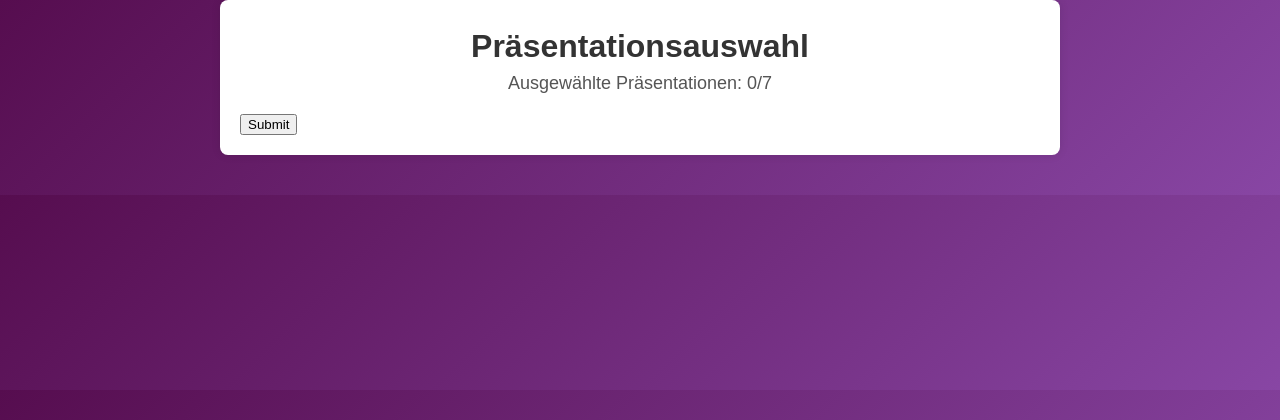
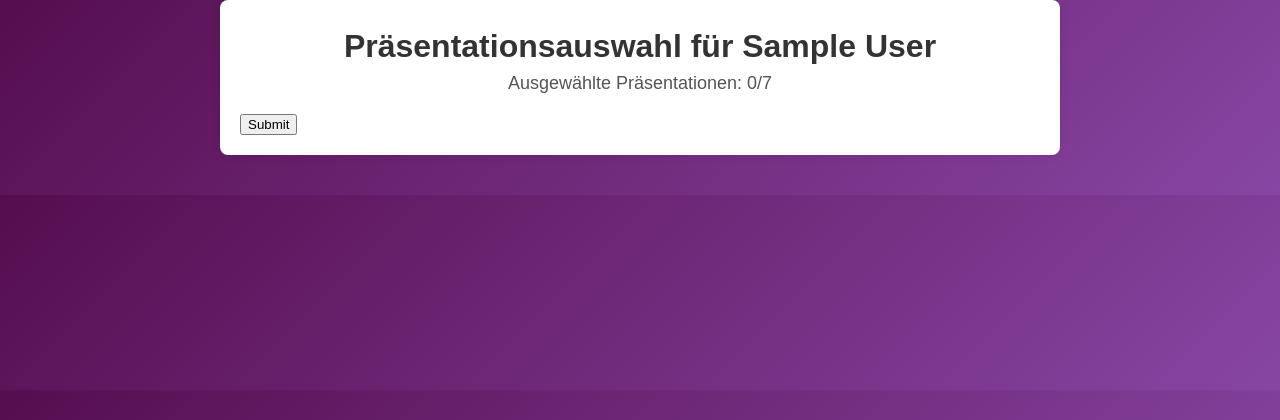
Before and after one commit to wbgym-webteam/subdomain, a Flask app: page /tdw/ in a window 1280 px wide. Shown: the top 420 px of the page. Run offline with Flask 3, Linux system fonts and the light colour scheme; the visitor is signed in with stand-in values (Sample User, id 1); tables that the repository leaves empty hold one stand-in row (values such as "Sample post").

Commit message:
very little change :)

```diff
--- a/src/app/templates/tdw/tdw_selection.html
+++ b/src/app/templates/tdw/tdw_selection.html
@@ -105,7 +105,7 @@ Präsentationsauswahl
 <body>
     <!-- Pls do not change the form, bc it is generated yk-->
     <div class="container">
-        <h1>Präsentationsauswahl</h1>
+        <h1>Präsentationsauswahl für {{ student }}</h1>
 
         <div class="selection-counter">
             Ausgewählte Präsentationen: <span id="selection-count">0</span>/<span id="selection-limit"></span>
```
